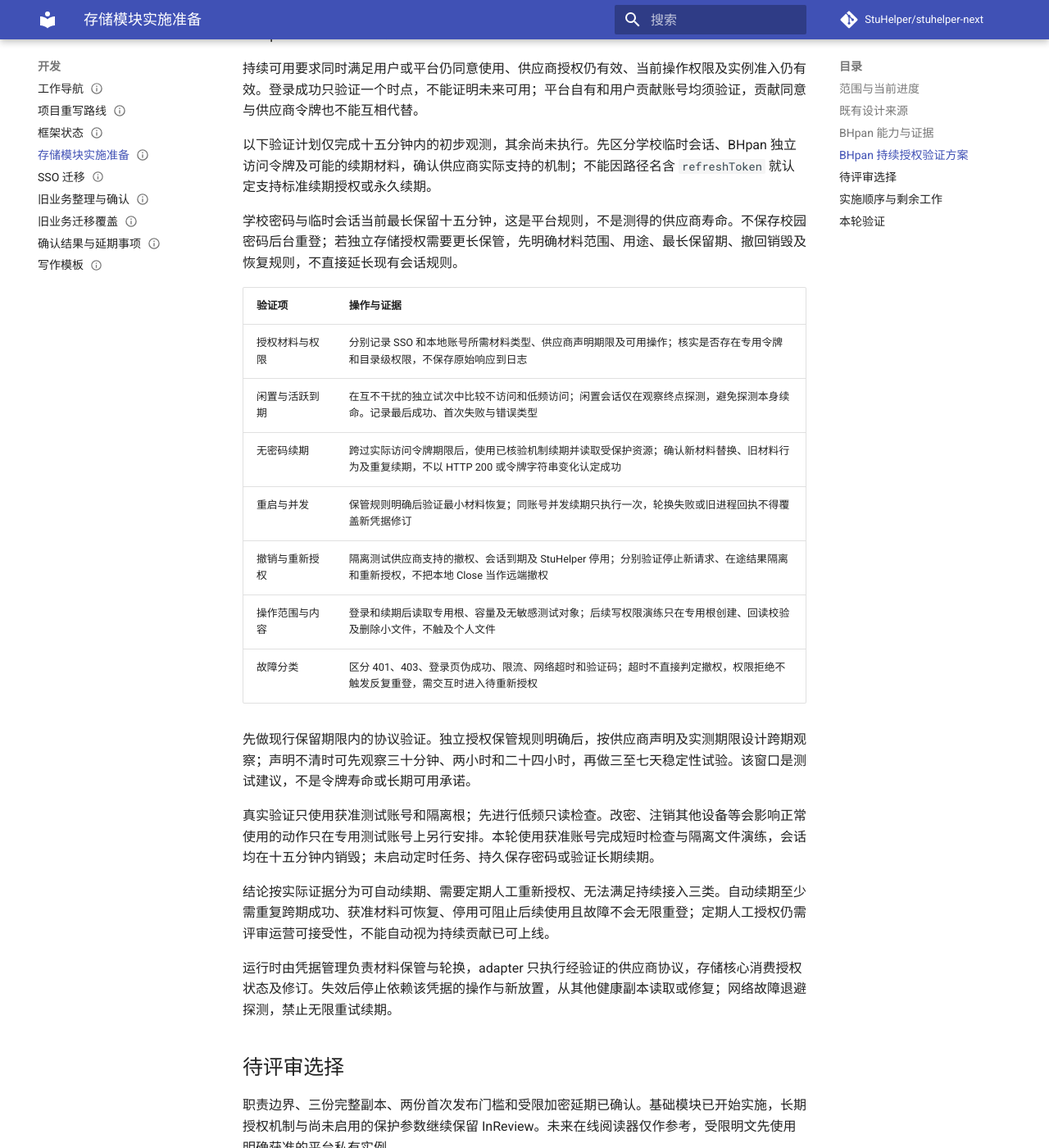
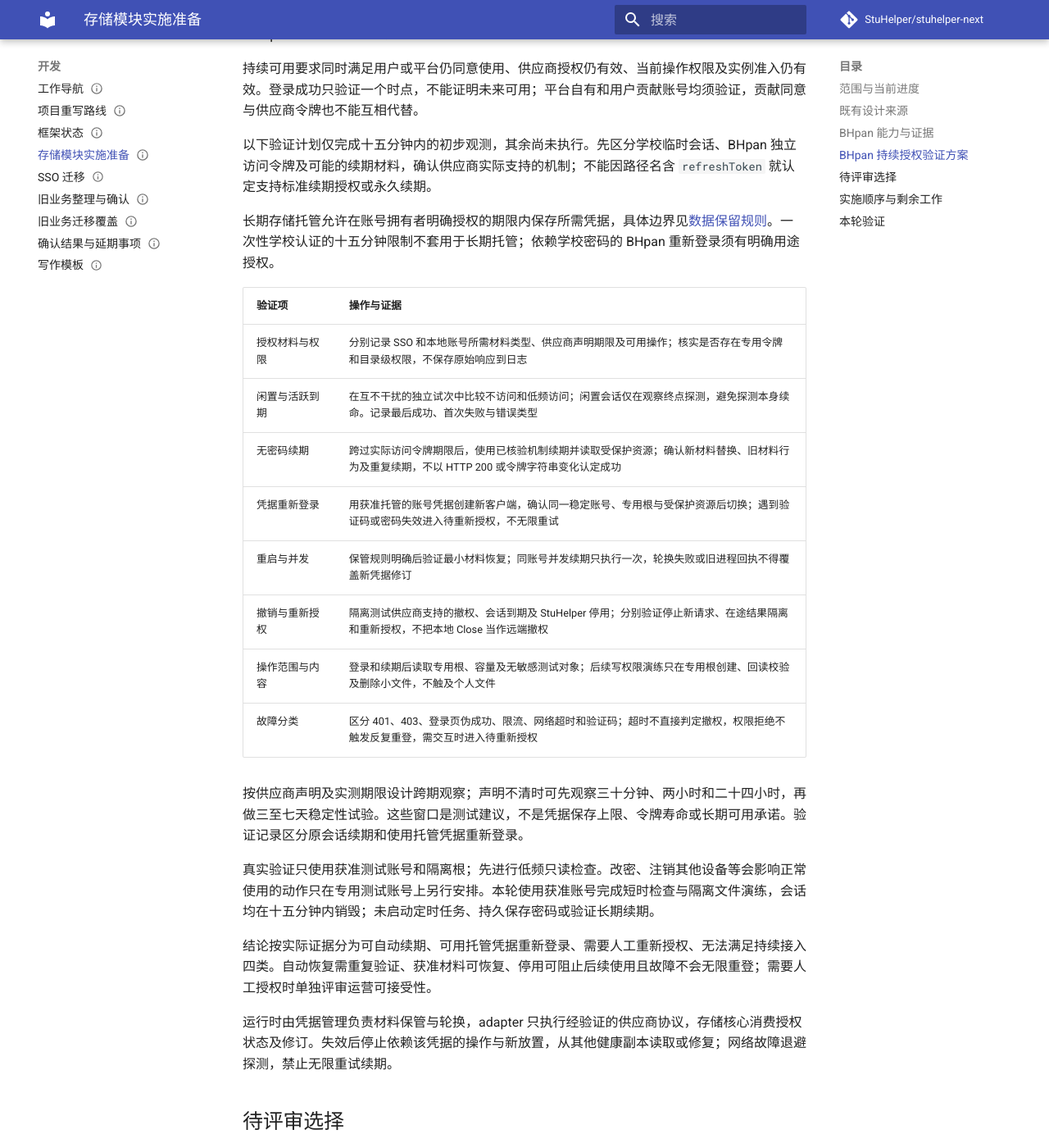
Before and after one commit to StuHelper/stuhelper-next, an MkDocs documentation site: the page built from docs/development/storage-module.md, in a window 1280 px wide and 1400 px high, scrolled down 2437 px. Shown: the whole window at 82% size. Built offline with MkDocs 1.6.1 and Material for MkDocs 9.7.7, drawn with Linux system fonts in a browser that asks for light colours; comment, search, counter and statistics services are not loaded; some of the changed text lies outside the part shown.

Commit message:
docs(storage): 区分长期托管凭据与临时认证会话

```diff
--- a/docs/development/storage-module.md
+++ b/docs/development/storage-module.md
@@ -61,23 +61,24 @@
 
 以下验证计划仅完成十五分钟内的初步观测，其余尚未执行。先区分学校临时会话、BHpan 独立访问令牌及可能的续期材料，确认供应商实际支持的机制；不能因路径名含 `refreshToken` 就认定支持标准续期授权或永久续期。
 
-学校密码与临时会话当前最长保留十五分钟，这是平台规则，不是测得的供应商寿命。不保存校园密码后台重登；若独立存储授权需要更长保管，先明确材料范围、用途、最长保留期、撤回销毁及恢复规则，不直接延长现有会话规则。
+长期存储托管允许在账号拥有者明确授权的期限内保存所需凭据，具体边界见[数据保留规则](../spec/data-retention.md)。一次性学校认证的十五分钟限制不套用于长期托管；依赖学校密码的 BHpan 重新登录须有明确用途授权。
 
 | 验证项 | 操作与证据 |
 | --- | --- |
 | 授权材料与权限 | 分别记录 SSO 和本地账号所需材料类型、供应商声明期限及可用操作；核实是否存在专用令牌和目录级权限，不保存原始响应到日志 |
 | 闲置与活跃到期 | 在互不干扰的独立试次中比较不访问和低频访问；闲置会话仅在观察终点探测，避免探测本身续命。记录最后成功、首次失败与错误类型 |
 | 无密码续期 | 跨过实际访问令牌期限后，使用已核验机制续期并读取受保护资源；确认新材料替换、旧材料行为及重复续期，不以 HTTP 200 或令牌字符串变化认定成功 |
+| 凭据重新登录 | 用获准托管的账号凭据创建新客户端，确认同一稳定账号、专用根与受保护资源后切换；遇到验证码或密码失效进入待重新授权，不无限重试 |
 | 重启与并发 | 保管规则明确后验证最小材料恢复；同账号并发续期只执行一次，轮换失败或旧进程回执不得覆盖新凭据修订 |
 | 撤销与重新授权 | 隔离测试供应商支持的撤权、会话到期及 StuHelper 停用；分别验证停止新请求、在途结果隔离和重新授权，不把本地 Close 当作远端撤权 |
 | 操作范围与内容 | 登录和续期后读取专用根、容量及无敏感测试对象；后续写权限演练只在专用根创建、回读校验及删除小文件，不触及个人文件 |
 | 故障分类 | 区分 401、403、登录页伪成功、限流、网络超时和验证码；超时不直接判定撤权，权限拒绝不触发反复重登，需交互时进入待重新授权 |
 
-先做现行保留期限内的协议验证。独立授权保管规则明确后，按供应商声明及实测期限设计跨期观察；声明不清时可先观察三十分钟、两小时和二十四小时，再做三至七天稳定性试验。该窗口是测试建议，不是令牌寿命或长期可用承诺。
+按供应商声明及实测期限设计跨期观察；声明不清时可先观察三十分钟、两小时和二十四小时，再做三至七天稳定性试验。这些窗口是测试建议，不是凭据保存上限、令牌寿命或长期可用承诺。验证记录区分原会话续期和使用托管凭据重新登录。
 
 真实验证只使用获准测试账号和隔离根；先进行低频只读检查。改密、注销其他设备等会影响正常使用的动作只在专用测试账号上另行安排。本轮使用获准账号完成短时检查与隔离文件演练，会话均在十五分钟内销毁；未启动定时任务、持久保存密码或验证长期续期。
 
-结论按实际证据分为可自动续期、需要定期人工重新授权、无法满足持续接入三类。自动续期至少需重复跨期成功、获准材料可恢复、停用可阻止后续使用且故障不会无限重登；定期人工授权仍需评审运营可接受性，不能自动视为持续贡献已可上线。
+结论按实际证据分为可自动续期、可用托管凭据重新登录、需要人工重新授权、无法满足持续接入四类。自动恢复需重复验证、获准材料可恢复、停用可阻止后续使用且故障不会无限重登；需要人工授权时单独评审运营可接受性。
 
 运行时由凭据管理负责材料保管与轮换，adapter 只执行经验证的供应商协议，存储核心消费授权状态及修订。失效后停止依赖该凭据的操作与新放置，从其他健康副本读取或修复；网络故障退避探测，禁止无限重试续期。
 
@@ -90,7 +91,7 @@
 | 保护分类与范围 | 可公开分发、受控访问、组织内部和敏感内容作为可配置示例 | 分类名称、业务映射、学校或组织范围及审批权限 |
 | 受限文件与加密延期 | 应用层加密暂不实现；先使用明确获准保管明文的平台私有实例 | 实际分类与范围由管理员显式批准；要求密文的用户实例用途关闭，不自动降级 |
 | 首次发布门槛 | 已确认三份目标、两份独立健康副本后提供就绪结果，第三份异步补齐 | 实现并验收首次发布、欠副本、修复及全部不可用状态 |
-| 持续贡献授权 | 使用供应商允许的最小授权，禁止长期保存校园密码后台重登 | 按上节验证会话、续期、撤权和恢复，再确定独立保管规则；无法满足时不开放持续贡献 |
+| 持续贡献授权 | 托管授权期内可保存所需账号凭据，按用途限制使用；会话续期与重新登录分别验证 | 按上节验证失效恢复、撤权和重启；需交互时明确提示，无法满足时不开放持续贡献 |
 | 模块与部署划分 | 文件、存储、贡献、交付和账务通过接口协作 | storage 已独立建仓，其他职责的实现及装配仍待完成 |
 | 受控交付与阅读 | 可追溯交付、水印、加密包、本地或在线受控阅读 | 是否实施、支持格式、导出与打印、离线窗口、审计保留和资源预算 |
 
@@ -114,7 +115,7 @@
 
 storage 已建立有实现内容的独立仓库并登记 Mani；其余职责在有实际实现时按相同约定建仓。架构规格、提供方契约、模块实现与使用方接入分别交付；跨仓 PR 列出依赖、合并顺序和实际验证组合。
 
-storage 自有清单登记十二组场景，覆盖十三个数据库测试和三个 BHpan 连接层测试。SP-01—SP-26 包含更广的跨模块验收，未全部完成；贡献与阅读器场景不计为已实现。
+storage 自有清单登记十二组场景，覆盖十三个数据库测试和四个 BHpan 连接层测试。SP-01—SP-26 包含更广的跨模块验收，未全部完成；贡献与阅读器场景不计为已实现。
 
 ## 本轮验证
 
--- a/workspace.lock.json
+++ b/workspace.lock.json
@@ -3,7 +3,7 @@
   "projects": {
     "storage": {
       "repository": "https://github.com/StuHelper/stuhelper-storage.git",
-      "revision": "b70a7f4d7998c126d031243ce6c047f9b06ce701",
+      "revision": "495a2e3051cb0d282a4dd9b1503f8f9d424de93c",
       "dirty": false
     },
     "storage-bhpan": {
```
Also changed, not shown: docs/design/storage-architecture.md (+1 -1 lines), docs/spec/data-retention.md (+10 -2 lines).
